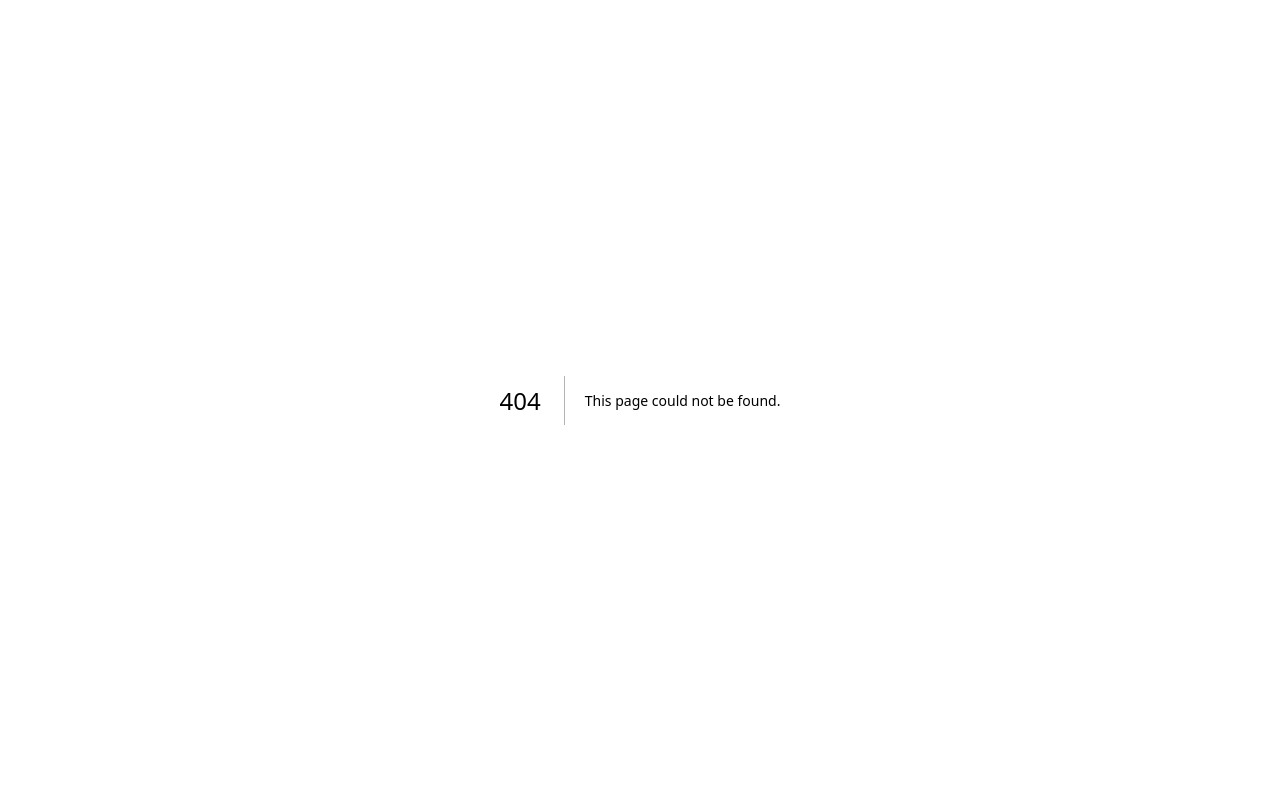
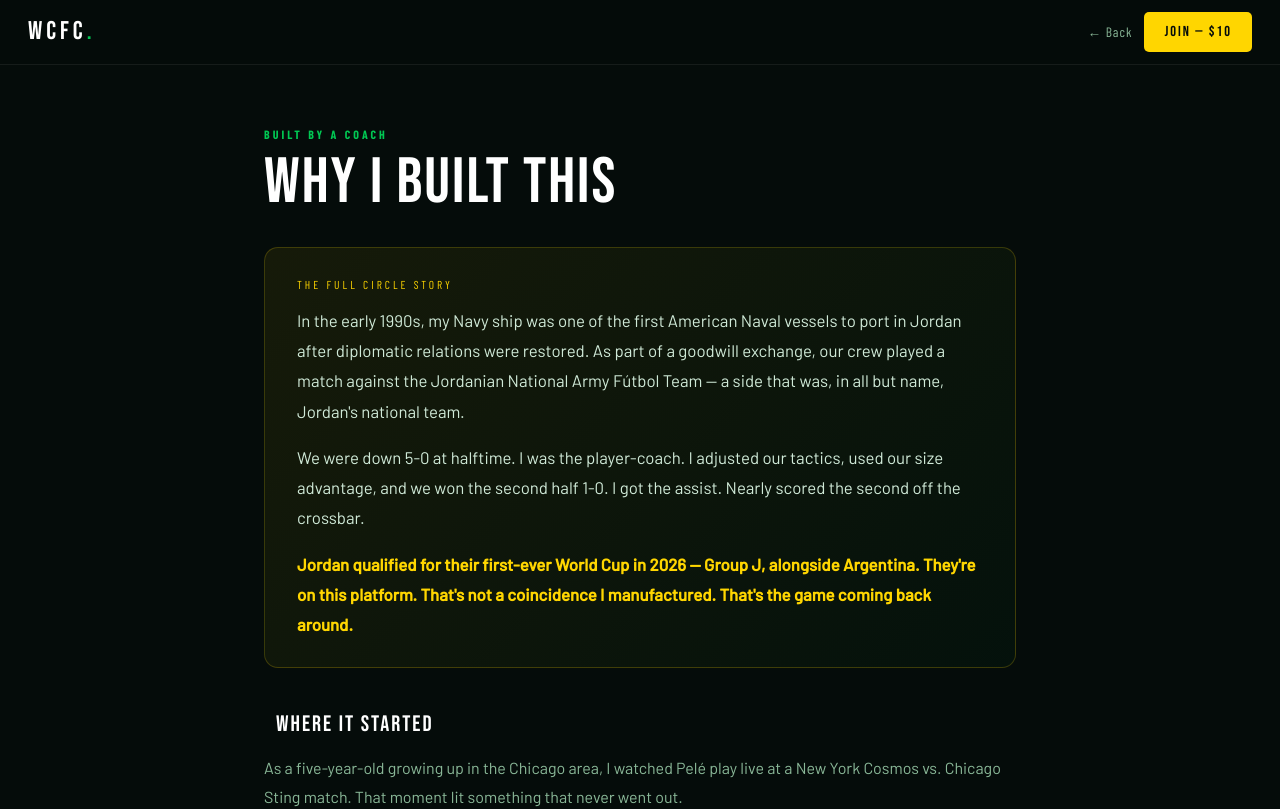
Before and after one commit to thomasjbartley-creator/wcfc-platform, a Next.js app: page /about in a window 1280 px wide. Before the commit this address had no page. Shown: the top 809 px of the page. Built offline with nearby package versions, Linux system fonts and the light colour scheme.

Commit message:
Add about page with Champion Founder CTA standard

```diff
--- /dev/null
+++ b/app/about/page.tsx
@@ -0,0 +1,64 @@
+import Link from 'next/link'
+
+export default function AboutPage() {
+ return (
+ <div style={{ minHeight: '100vh', background: '#050C0A', fontFamily: "'Barlow', sans-serif", color: '#d0ead8' }}>
+ <link href="https://fonts.googleapis.com/css2?family=Bebas+Neue&family=Barlow+Condensed:wght@400;600;700&family=Barlow:wght@400;500&display=swap" rel="stylesheet" />
+ <nav style={{ display: 'flex', alignItems: 'center', justifyContent: 'space-between', padding: '12px 28px', borderBottom: '1px solid rgba(255,255,255,0.07)', background: 'rgba(5,12,10,0.97)', position: 'sticky', top: 0, zIndex: 50 }}>
+ <Link href="/" style={{ fontFamily: "'Bebas Neue'", fontSize: '1.6rem', color: 'white', letterSpacing: '4px', textDecoration: 'none' }}>WCFC<span style={{ color: '#00C853' }}>.</span></Link>
+ <div style={{ display: 'flex', gap: '12px', alignItems: 'center' }}>
+ <Link href="/" style={{ fontFamily: "'Barlow Condensed'", fontSize: '0.85rem', color: '#8ab898', textDecoration: 'none', letterSpacing: '1px' }}>← Back</Link>
+ <Link href="/auth/signup?plan=champion" style={{ fontFamily: "'Bebas Neue'", fontSize: '0.9rem', color: '#050C0A', background: '#FFD600', letterSpacing: '2px', textDecoration: 'none', padding: '9px 20px', borderRadius: '5px' }}>JOIN — $10</Link>
+ </div>
+ </nav>
+ <div style={{ maxWidth: '800px', margin: '0 auto', padding: '60px 24px 80px' }}>
+ <div style={{ fontFamily: "'Barlow Condensed'", fontSize: '0.75rem', fontWeight: 700, color: '#00C853', letterSpacing: '3px', marginBottom: '8px' }}>BUILT BY A COACH</div>
+ <div style={{ fontFamily: "'Bebas Neue'", fontSize: 'clamp(2.4rem,6vw,4rem)', color: 'white', letterSpacing: '2px', lineHeight: 1, marginBottom: '32px' }}>Why I Built This</div>
+
+ {/* JORDAN STORY */}
+ <div style={{ background: 'linear-gradient(135deg,rgba(255,214,0,0.07),rgba(0,200,83,0.03))', border: '1px solid rgba(255,214,0,0.2)', borderRadius: '14px', padding: '28px 32px', marginBottom: '40px' }}>
+ <div style={{ fontFamily: "'Barlow Condensed'", fontSize: '0.72rem', color: '#FFD600', letterSpacing: '3px', marginBottom: '12px' }}>THE FULL CIRCLE STORY</div>
+ <p style={{ fontFamily: "'Barlow'", fontSize: '1.05rem', color: '#d0ead8', lineHeight: 1.8, marginBottom: '16px' }}>In the early 1990s, my Navy ship was one of the first American Naval vessels to port in Jordan after diplomatic relations were restored. As part of a goodwill exchange, our crew played a match against the Jordanian National Army Fútbol Team — a side that was, in all but name, Jordan&apos;s national team.
+ </p>
+ <p style={{ fontFamily: "'Barlow'", fontSize: '1.05rem', color: '#d0ead8', lineHeight: 1.8, marginBottom: '16px' }}>We were down 5-0 at halftime. I was the player-coach. I adjusted our tactics, used our size advantage, and we won the second half 1-0. I got the assist. Nearly scored the second off the crossbar.
+ </p>
+ <p style={{ fontFamily: "'Barlow'", fontSize: '1.05rem', color: '#FFD600', lineHeight: 1.8, fontWeight: 600 }}>Jordan qualified for their first-ever World Cup in 2026 — Group J, alongside Argentina. They&apos;re on this platform. That&apos;s not a coincidence I manufactured. That&apos;s the game coming back around.
+ </p>
+ </div>
+
+ {/* STORY SECTIONS */}
+ {[
+ { icon: '', title: 'Where It Started', body: "As a five-year-old growing up in the Chicago area, I watched Pelé play live at a New York Cosmos vs. Chicago Sting match. That moment lit something that never went out." },
+ { icon: '', title: 'The Navy Years', body: "Soccer followed me into the Navy. I played wherever we ported. The match against Jordan's national army fútbol team wasn't just a game — it was a cultural exchange on a ship that helped restore a diplomatic relationship. Soccer did that." },
+ { icon: '', title: 'Thunder FC & The Nationals', body: "After the Navy I became a volunteer youth coach — first in Orland Park, Illinois, then in Houston. Thunder FC was born out of a YMCA program in 2017. In July 2018, a group of volunteer coaches — parents, a college student who drove four hours each way, coaches who gave their time without compensation — took seven YMCA teams to the 3v3 Nationals at Disney. Every team finished 4th or better. Lightning won the national championship. Thunder finished 3rd. What had been born on those YMCA fields now had a name the kids had earned." },
+ { icon: '', title: 'The Mission', body: "I anonymously sponsored the entire team myself — jerseys, fees, everything — because I wanted every kid who wanted to play to be able to play. Players from my program have gone on to MLS Next, a 2nd Division MLS club, the U17 National Team, and academies in Mexico and Saudi Arabia. The real credit belongs to every volunteer who showed up, every parent who gave their time, and every kid who believed they belonged on that field." },
+ { icon: '', title: 'Why This Platform', body: "Most charity-driven sports platforms have to invent stories. I have the real thing — real kids, real seasons, real growth, real impact. The World Cup Fan Challenge is the Thunder FC mission going global. Every fan who joins helps fund the next generation of youth fútbol players worldwide." },
+ ].map(s => (
+ <div key={s.title} style={{ marginBottom: '32px', paddingBottom: '32px', borderBottom: '1px solid rgba(255,255,255,0.06)' }}>
+ <div style={{ display: 'flex', alignItems: 'center', gap: '12px', marginBottom: '12px' }}>
+ <span style={{ fontSize: '1.4rem' }}>{s.icon}</span>
+ <div style={{ fontFamily: "'Bebas Neue'", fontSize: '1.4rem', color: 'white', letterSpacing: '2px' }}>{s.title}</div>
+ </div>
+ <p style={{ fontFamily: "'Barlow'", fontSize: '1rem', color: '#8ab898', lineHeight: 1.8, margin: 0 }}>{s.body}</p>
+ </div>
+ ))}
+
+ {/* SIGNATURE */}
+ <div style={{ display: 'flex', alignItems: 'center', gap: '16px', padding: '24px', background: 'rgba(0,200,83,0.05)', border: '1px solid rgba(0,200,83,0.15)', borderRadius: '12px', marginBottom: '40px' }}>
+ <div style={{ width: 56, height: 56, borderRadius: '50%', background: 'linear-gradient(135deg,#00C853,#FFD600)', display: 'flex', alignItems: 'center', justifyContent: 'center', fontSize: '1.6rem', flexShrink: 0 }}></div>
+ <div>
+ <div style={{ fontFamily: "'Bebas Neue'", fontSize: '1.2rem', color: 'white', letterSpacing: '2px' }}>Thomas &quot;Coach&quot; Bartley</div>
+ <div style={{ fontFamily: "'Barlow Condensed'", fontSize: '0.82rem', color: '#5a8a68', letterSpacing: '1px' }}>Founder · U.S. Navy Veteran · Youth Soccer Coach · Houston, TX</div>
+ </div>
+ </div>
+
+ <div style={{ textAlign: 'center' }}>
+ <Link href="/auth/signup?plan=champion" style={{ display: 'inline-block', padding: '16px 40px', background: '#FFD600', color: '#050C0A', fontFamily: "'Bebas Neue'", fontSize: '1.1rem', letterSpacing: '3px', borderRadius: '6px', textDecoration: 'none', marginBottom: '12px' }}>Join as Champion Founder — $10
+ </Link>
+ <div style={{ fontFamily: "'Barlow Condensed'", fontSize: '0.75rem', color: '#3a5a42', letterSpacing: '1px', marginTop: '8px' }}><Link href="/auth/signup" style={{ color: '#3a5a42' }}>Free entry available →</Link>
+ </div>
+ </div>
+ </div>
+ </div>
+ )
+}
```
